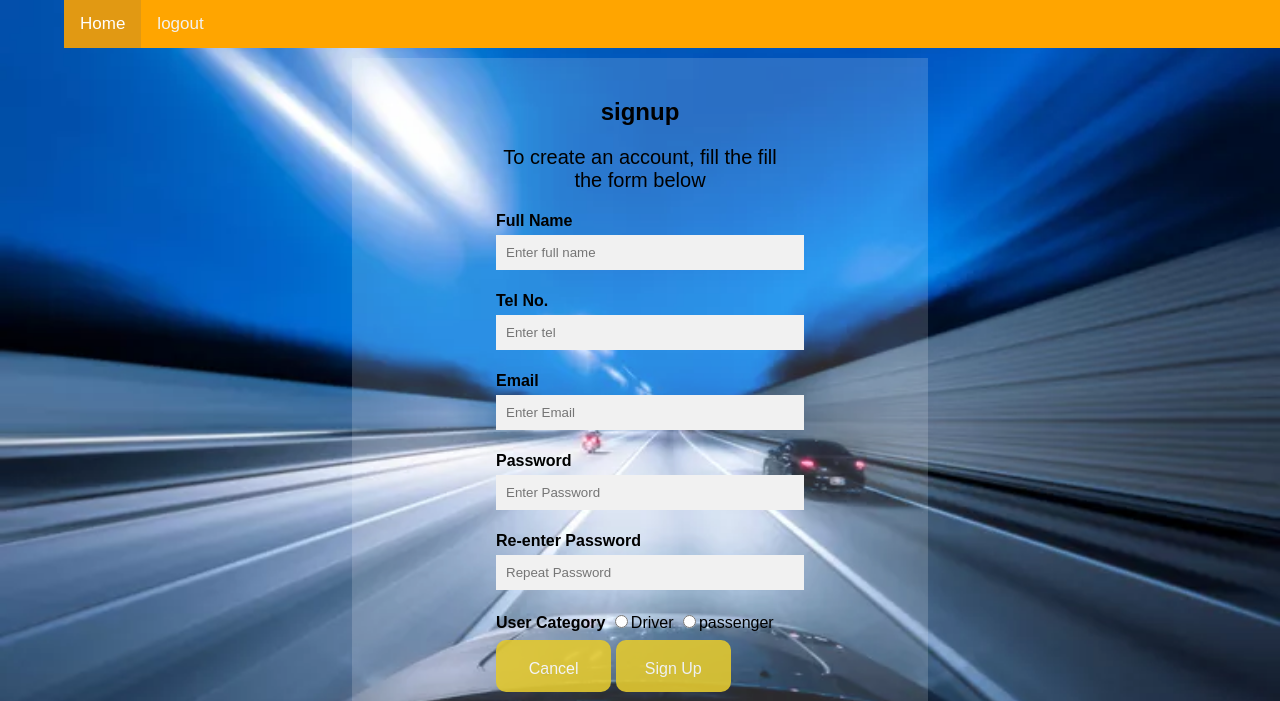
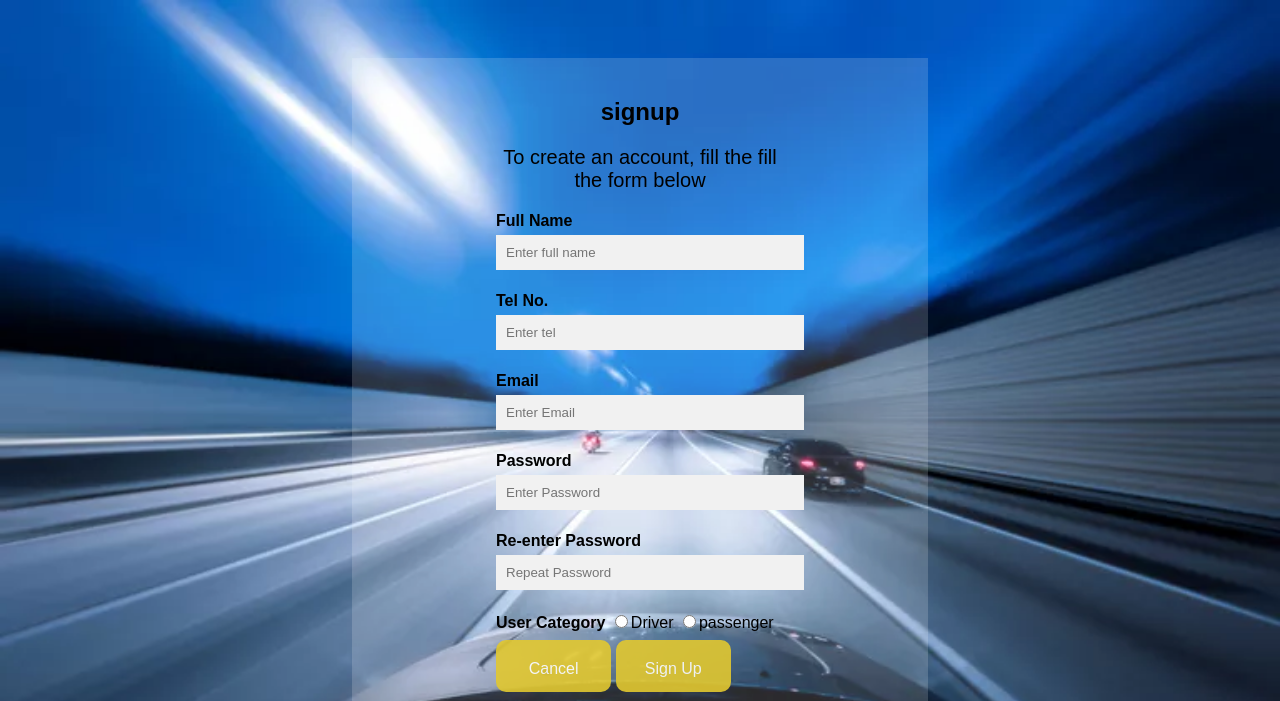
Before and after one commit to nokitoi/RideMyWay, a Flask app: template UI/templates/signup.html in a window 1280 px wide. Shown: the top 701 px of the page. Run offline with Flask 2, Linux system fonts and the light colour scheme; the template is opened without the code that fills it, so the values that code supplies are empty.

Commit message:
remove navigation bar

```diff
--- a/UI/templates/signup.html
+++ b/UI/templates/signup.html
@@ -9,10 +9,7 @@
 
 </head>
 <body>
-    <div class="topnav">
-        <a class="active" href="index.html">Home</a>
-        <a href="index.html">logout</a>
-    </div>
+
     <form class="content" action="" id="3">
         <div class="container">
             <b></b><br>
```
